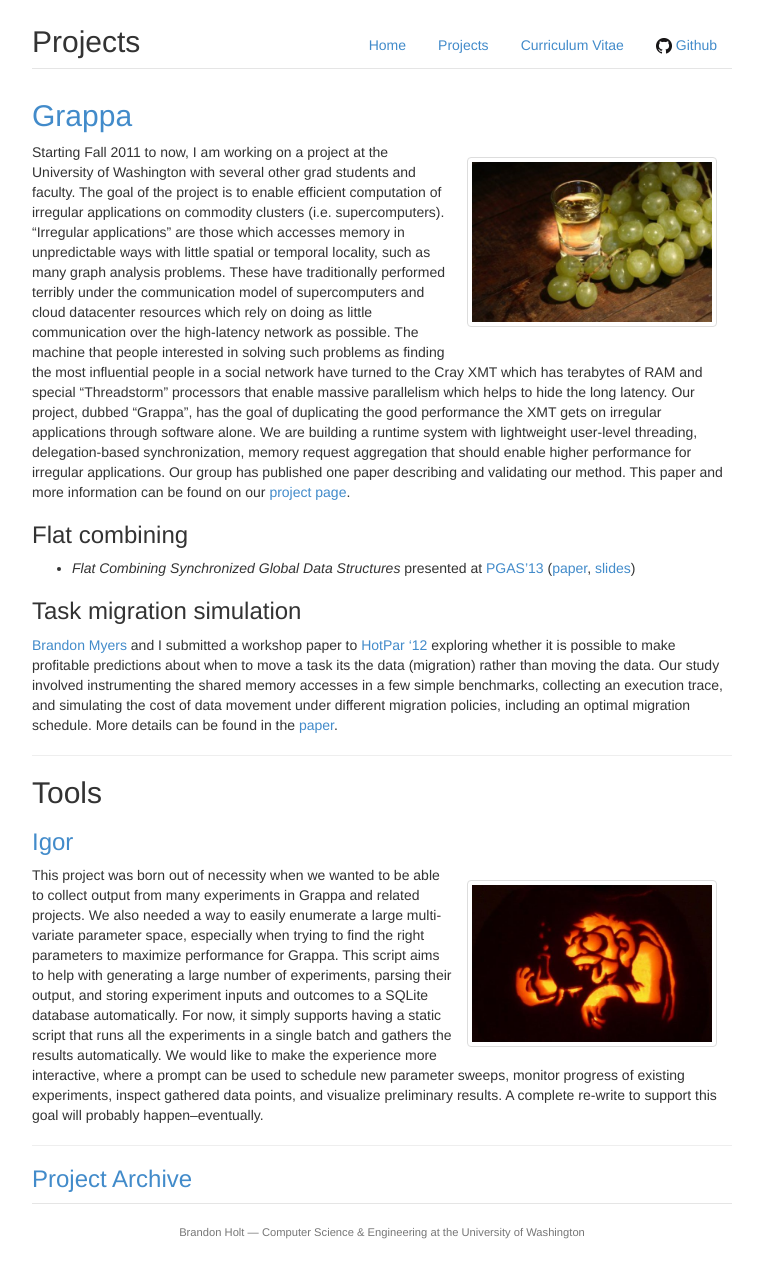
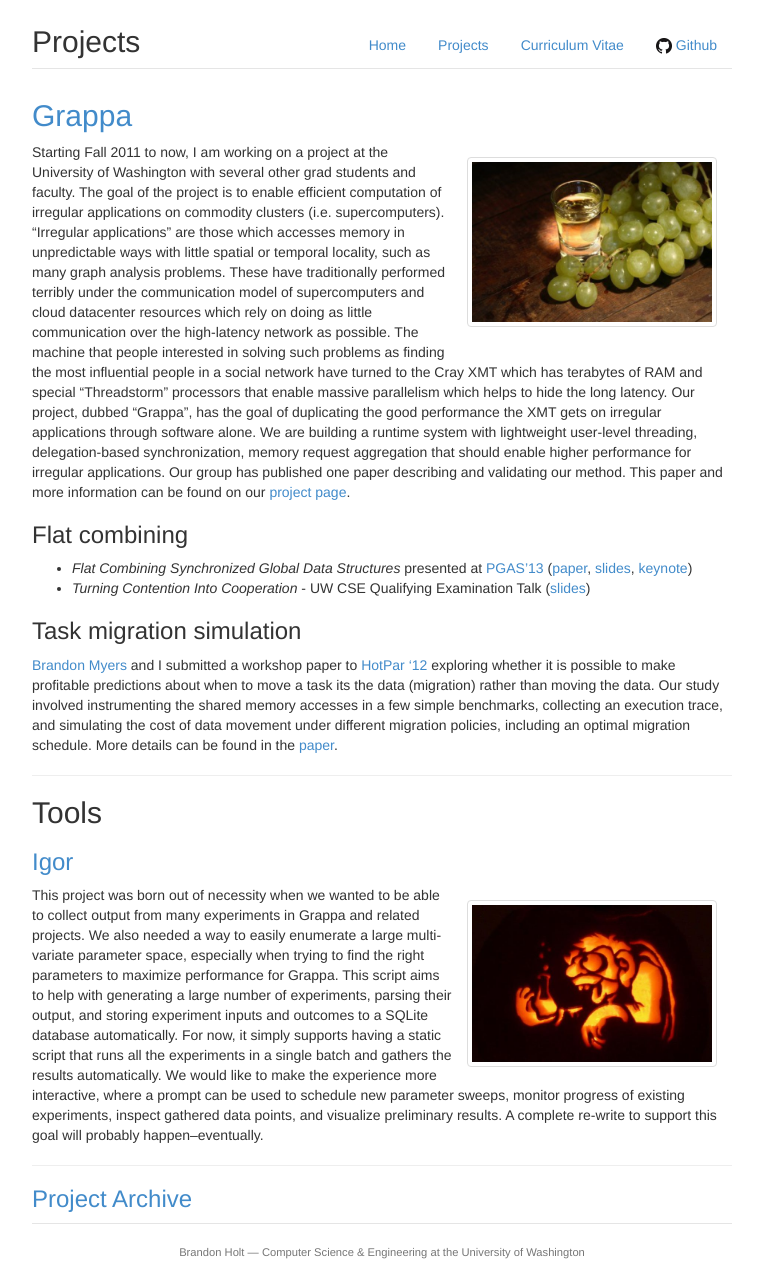
Before and after one commit to nelsonje/nelsonje.github.io, a Jekyll site: the page built from projects.md, in a window 1280 px wide. Shown: the whole page, without its empty margins (258-1021 px from the left). Built offline with Jekyll 4.4.1, drawn with Linux system fonts in a browser that asks for light colours; Markdown is read by kramdown in place of the engine named in the settings.

Commit message:
add link to quals slides

```diff
--- a/projects.md
+++ b/projects.md
@@ -12,7 +12,8 @@ Starting Fall 2011 to now, I am working on a project at the University of Washin
 ### Flat combining
 
 
-- *Flat Combining Synchronized Global Data Structures* presented at [PGAS'13](http://pgas2013.org.uk) ([paper](pubs/holt-pgas13.pdf), [slides](pubs/holt-pgas13-slides.pdf))
+- *Flat Combining Synchronized Global Data Structures* presented at [PGAS'13](http://pgas2013.org.uk) ([paper](pubs/holt-pgas13.pdf), [slides](pubs/holt-pgas13-slides.pdf), [keynote](pubs/holt-pgas13-slides.key))
+- *Turning Contention Into Cooperation* - UW CSE Qualifying Examination Talk ([slides](pubs/holt-quals.pdf))
 
 ### Task migration simulation
 [Brandon Myers](http://www.cs.washington.edu/homes/bdmyers/) and I submitted a workshop paper to [HotPar '12](https://www.usenix.org/conference/hotpar12) exploring whether it is possible to make profitable predictions about when to move a task its the data (migration) rather than moving the data. Our study involved instrumenting the shared memory accesses in a few simple benchmarks, collecting an execution trace, and simulating the cost of data movement under different migration policies, including an optimal migration schedule. More details can be found in the [paper](https://www.usenix.org/system/files/conference/hotpar12/hotpar12-final46.pdf).
```
